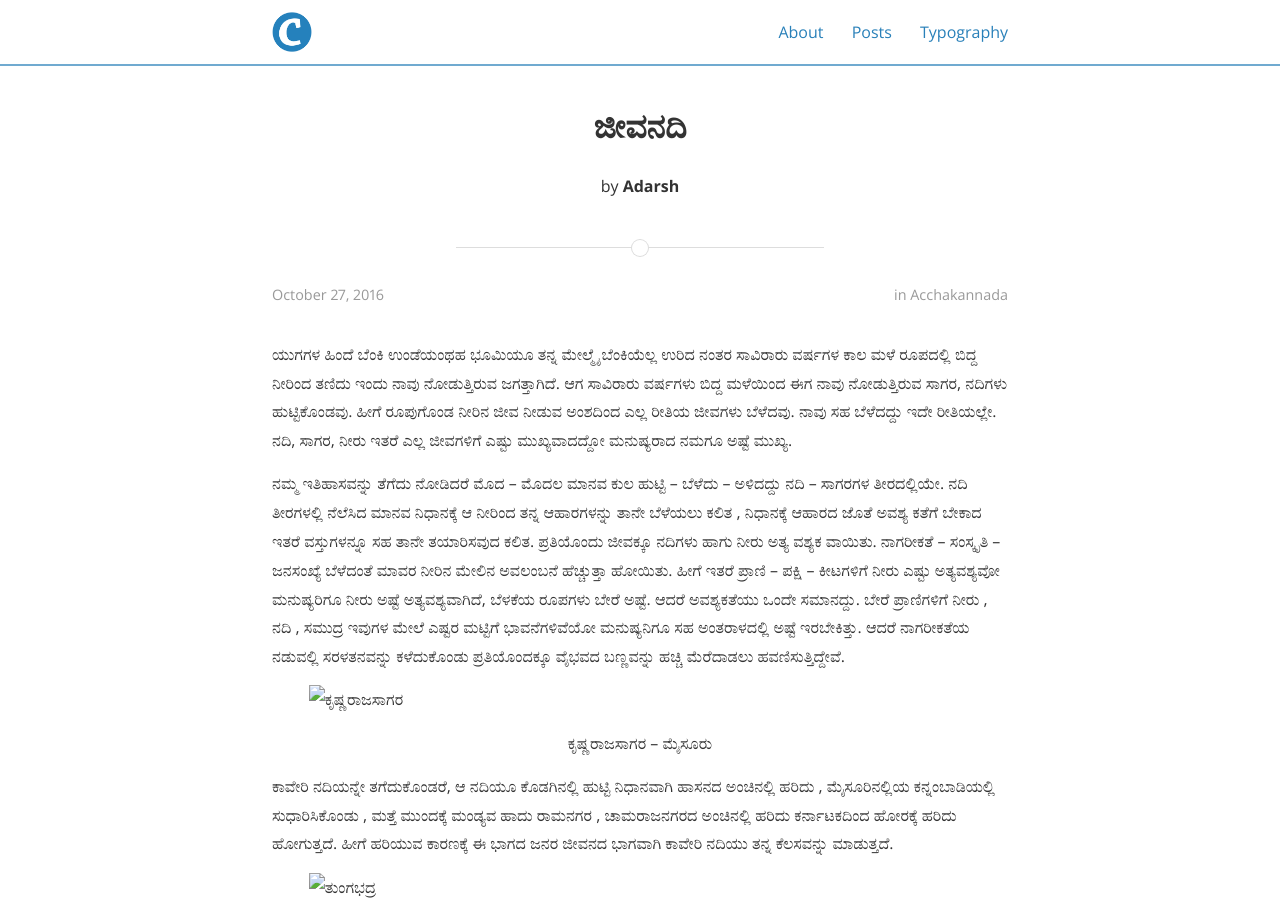
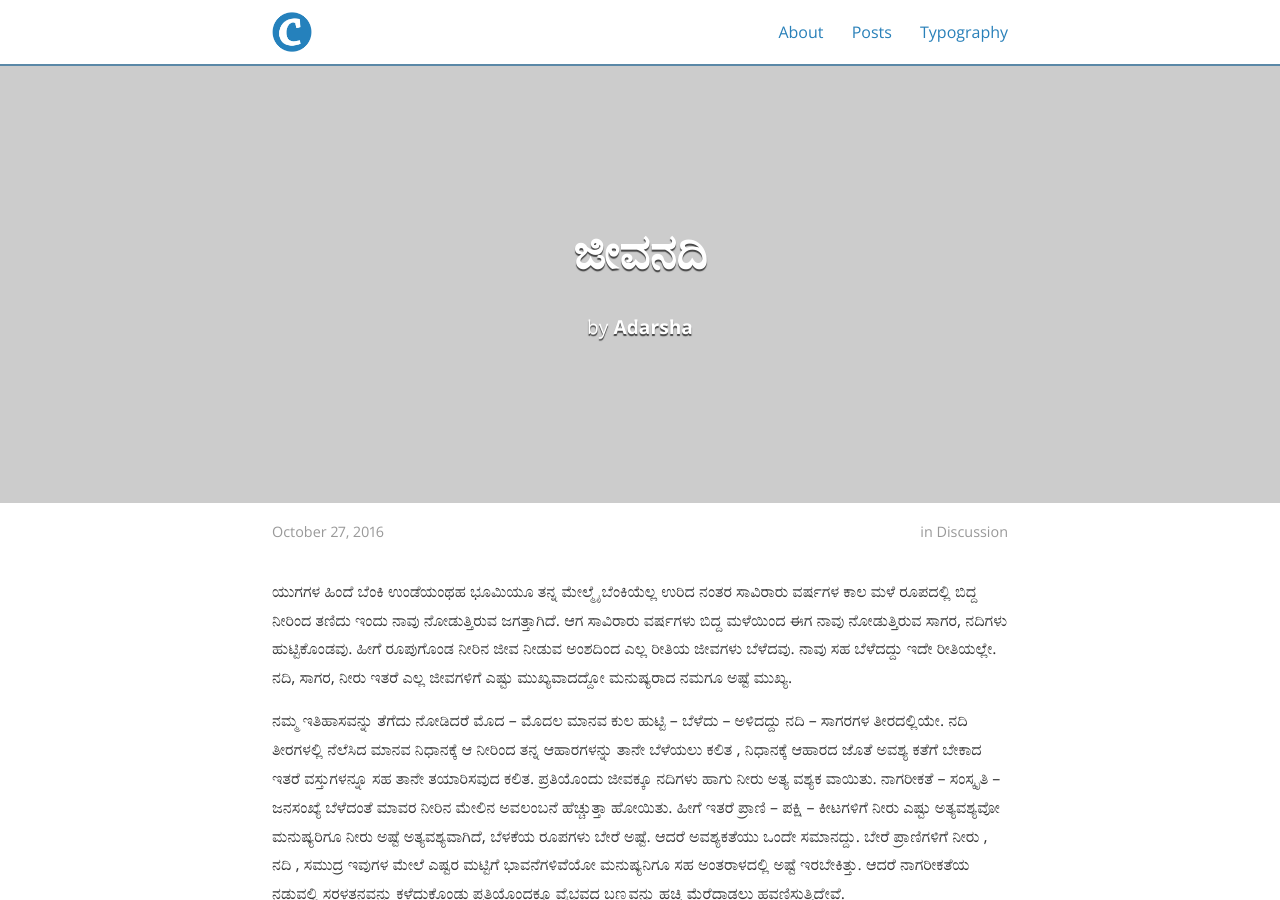
Before and after one commit to bencentra/centrarium, a Jekyll site: the page built from _posts/2016-10-27-jeevanadi.markdown, in a window 1280 px wide and 900 px high. Built offline with Jekyll 4.4.1, drawn with Linux system fonts in a browser that asks for light colours; nearby versions of some CDN libraries; comment, search, counter and statistics services are not loaded; a style sheet for code colours, icons or effects is not loaded; some of the changed lines change nothing that is shown.

Commit message:
Update 2016-10-27-jeevanadi.markdown

```diff
--- a/_posts/2016-10-27-jeevanadi.markdown
+++ b/_posts/2016-10-27-jeevanadi.markdown
@@ -3,12 +3,10 @@
 layout: post
 title:  "ಜೀವನದಿ"
 date:   2016-10-27
-description: Jeevanadi. An essay on rivers of karnataka and their prominance in relation with kannada movies!
-thumbnail:  jeevandi-title.jpg
-categories: acchakannada
-
-# Information for the author block
-author: Adarsh
+author: Adarsha
+categories: Discussion
+tags:	Acchakannada Kannada story
+cover:  "assets/ 	jeevandi-title.jpg"
 
 ---
 
```
